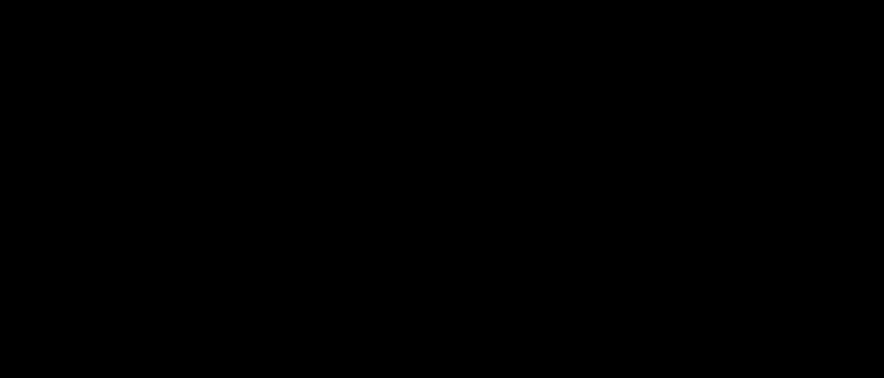
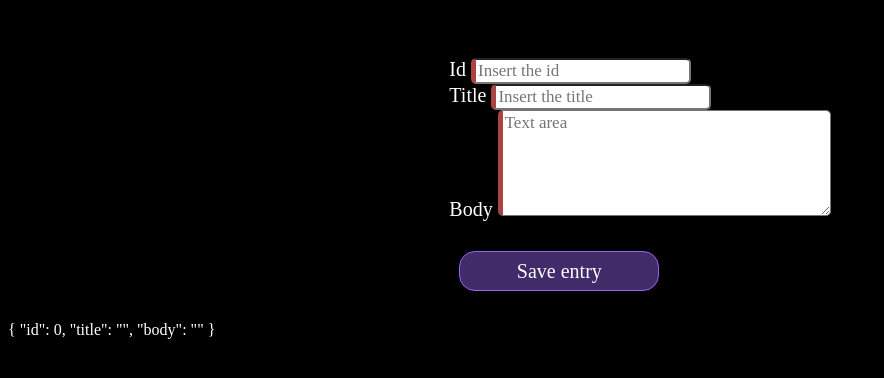
Before and after one commit to Choklitos21/countries-auth-router, an Angular app: page /blog in a window 1280 px wide. Before the commit this address led to /. Shown: the top 378 px of the page, without its empty margins (0-884 px from the left). Built offline with nearby package versions, Linux system fonts and the light colour scheme; a web font is replaced by a local one.

Commit message:
Blog added

```diff
--- a/src/app/app-routing.module.ts
+++ b/src/app/app-routing.module.ts
@@ -3,11 +3,13 @@
 import {CountryListComponent} from "./country-list/country-list.component";
 import {FormComponent} from "./form/form.component";
 import {HomeComponent} from "./home/home.component";
+import {BlogComponent} from "./blog/blog.component";
 
 const routes: Routes = [
   {path: '', component: HomeComponent},
   {path: 'countries', component: CountryListComponent},
-  {path: 'form', component: FormComponent}
+  {path: 'form', component: FormComponent},
+  {path: 'blog', component: BlogComponent}
 ];
 
 @NgModule({
--- a/src/app/app.module.ts
+++ b/src/app/app.module.ts
@@ -9,19 +9,21 @@
 import { FormComponent } from './form/form.component';
 import { HomeComponent } from './home/home.component';
 import {FormsModule} from "@angular/forms";
+import { BlogComponent } from './blog/blog.component';
 
 @NgModule({
   declarations: [
     AppComponent,
     CountryListComponent,
     FormComponent,
-    HomeComponent
+    HomeComponent,
+    BlogComponent
   ],
   imports: [
     BrowserModule,
     HttpClientModule,
     AppRoutingModule,
-    FormsModule
+    FormsModule,
   ],
   providers: [
     {
--- /dev/null
+++ b/src/app/blog/blog.component.html
@@ -0,0 +1,32 @@
+<div class="container">
+
+  <form (ngSubmit)="saveBlog(blogForm.value)" #blogForm="ngForm" class="form-container">
+    <div class="form-container__inputs-container">
+      <label for="id">Id</label>
+      <input id="id" type="number" name="id" placeholder="Insert the id" #id="ngModel" required ngModel>
+      <small [hidden]="id.valid || !id.dirty">Field required</small>
+    </div>
+
+    <div class="form-container__inputs-container">
+      <label for="title">Title</label>
+      <input id="title" name="title"  placeholder="Insert the title" #title="ngModel" required ngModel>
+      <small [hidden]="title.valid || !title.dirty">Field required</small>
+    </div>
+
+    <div class="form-container__inputs-container">
+      <label for="body">Body</label>
+      <textarea id="body" type="text" name="body" rows="5" cols="33" placeholder="Text area" #body="ngModel" required ngModel>
+      </textarea>
+      <small [hidden]="body.valid || body.pristine">Invalid entry</small>
+    </div>
+
+    <div class="buttons-container">
+      <button type="submit" [disabled]="blogForm.form.invalid">Save entry</button>
+    </div>
+  </form>
+
+</div>
+
+<div *ngIf="blog">
+  {{blog | json}}
+</div>
--- /dev/null
+++ b/src/app/blog/blog.component.scss
@@ -0,0 +1,52 @@
+.container {
+  display: grid;
+  place-items: center;
+}
+
+.buttons-container {
+  width: 100%;
+  margin: 20px 0 20px;
+
+  & button {
+    width: 200px;
+    height: 40px;
+    background: rgba(148, 99, 240, 0.44);
+    border-radius: 16px;
+    box-shadow: 0 4px 30px rgba(0, 0, 0, 0.1);
+    backdrop-filter: blur(6.1px);
+    -webkit-backdrop-filter: blur(8.1px);
+    border: 1px solid rgba(148, 99, 240, 1);
+    color: white;
+  }
+
+}
+
+.form-container {
+  margin-top: 50px;
+  display: grid;
+  place-items: start;
+
+
+  font-size: 20px;
+
+  & label {
+    margin-right: 5px;
+  }
+
+  &__inputs-container {
+
+    & input {
+      border-radius: 5px;
+      color: black;
+      font-size: 17px;
+      height: 20px;
+    }
+
+    & textarea {
+      border-radius: 5px;
+      color: black;
+      font-size: 17px;
+    }
+  }
+
+}
--- /dev/null
+++ b/src/app/blog/blog.component.ts
@@ -0,0 +1,27 @@
+import { Component, OnInit } from '@angular/core';
+
+@Component({
+  selector: 'app-blog',
+  templateUrl: './blog.component.html',
+  styleUrls: ['./blog.component.scss']
+})
+export class BlogComponent implements OnInit {
+
+  blog = {
+    id: 0,
+    title: '',
+    body: ''
+  }
+
+  constructor() { }
+
+  ngOnInit(): void {
+  }
+
+  saveBlog(value: any) {
+    this.blog.id = value.id;
+    this.blog.title = value.title;
+    this.blog.body = value.body;
+  }
+
+}
--- a/src/app/country-list/country-list.component.ts
+++ b/src/app/country-list/country-list.component.ts
@@ -1,7 +1,6 @@
 import { Component, OnInit } from '@angular/core';
 import {CountriesService} from "../services/countries.service";
 import {Country} from "../interfaces/countries.interface";
-import {FormControl, FormGroup, Validators} from "@angular/forms";
 
 @Component({
   selector: 'app-country-list',
--- a/src/app/home/home.component.html
+++ b/src/app/home/home.component.html
@@ -2,4 +2,6 @@
   <button routerLink="/countries">Countries component</button>
 
   <button routerLink="/form">Form component</button>
+
+  <button routerLink="/blog">Blog component</button>
 </div>
```
